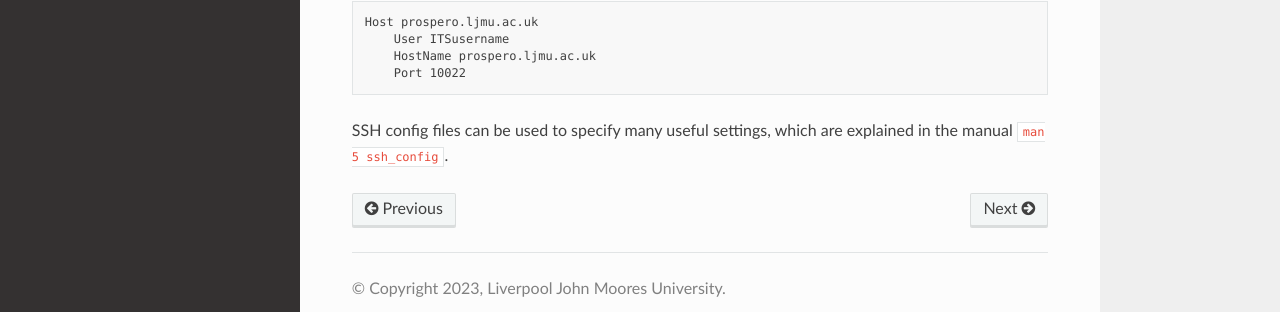
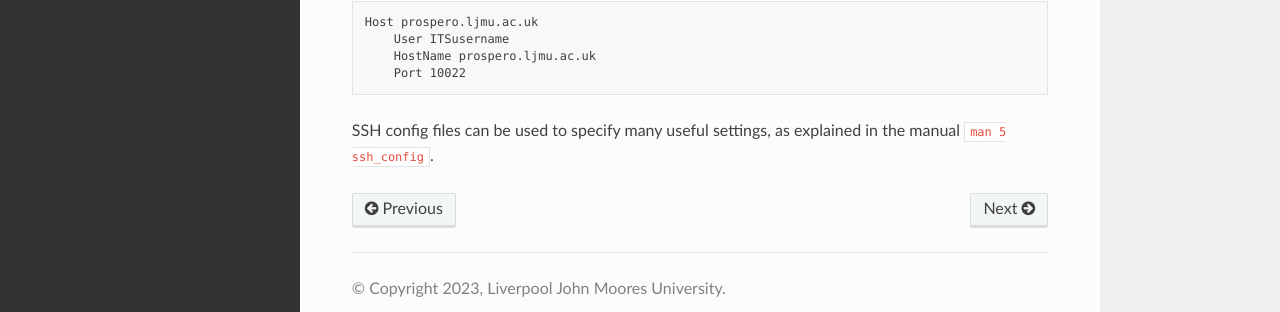
Before and after one commit to astrcrai/prospero-docs, a Sphinx documentation site: the page built from docs/source/access.rst, in a window 1280 px wide and 1093 px high. Shown: the part 735-1047 px from the top of the window. Built offline with Sphinx 7.4.7 and the Read the Docs theme 2.0.0, drawn with Linux system fonts in a browser that asks for light colours.

Commit message:
Update access.rst

```diff
--- a/docs/source/access.rst
+++ b/docs/source/access.rst
@@ -29,4 +29,4 @@ A more elegant solution is to add a code snippet to your ``.ssh/config`` in whic
         HostName prospero.ljmu.ac.uk
         Port 10022
 
-SSH config files can be used to specify many useful settings, which are explained in the manual ``man 5 ssh_config``.
+SSH config files can be used to specify many useful settings, as explained in the manual ``man 5 ssh_config``.
```
